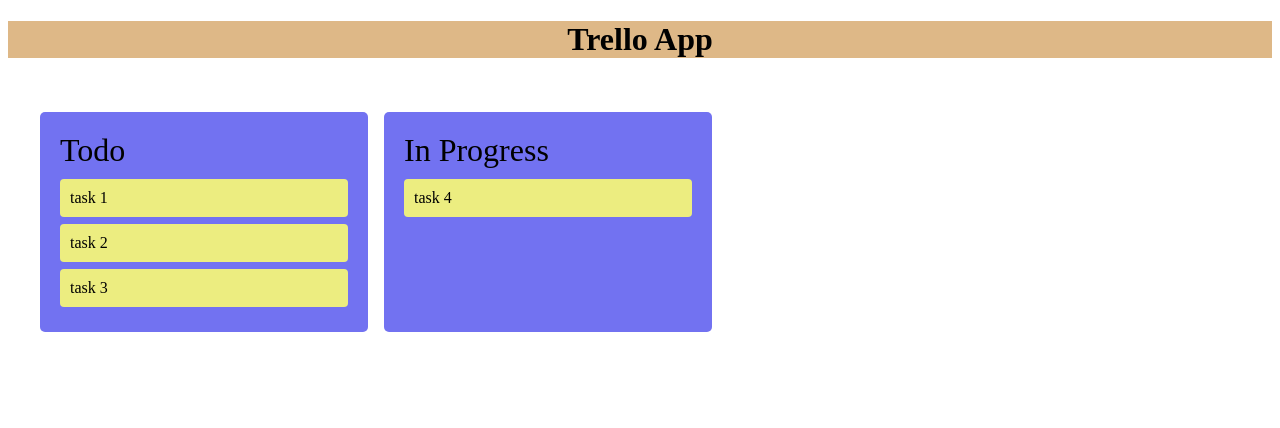
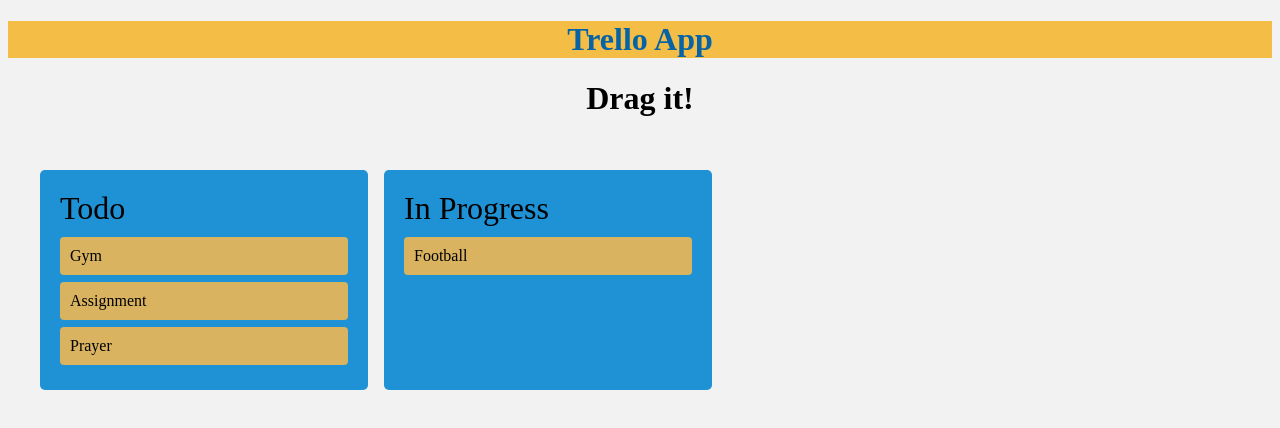
Before and after one commit to ZaidiSahab/Trello-App, a plain HTML site: page UpdatedTrello.html in a window 1280 px wide. Drawn offline with Linux system fonts and the light colour scheme.

Commit message:
Trello app completed with basic features will add more features in upcoming days

```diff
--- a/UpdatedTrello.html
+++ b/UpdatedTrello.html
@@ -8,10 +8,16 @@
 
 </head>
 <style>
+    body {
+
+        background-color: #f2f2f2;
+    }
+
     .title {
         display: flex;
         justify-content: center;
-        background-color: burlywood;
+        background-color: rgb(244, 189, 69);
+        color: #0663a5;
     }
 
     .app {
@@ -30,7 +36,7 @@
         min-width: 18em;
         min-height: 5em;
         border-radius: 5px;
-        background-color: rgb(114, 114, 241);
+        background-color: #1e92d5;
         padding: 20px;
     }
 
@@ -41,34 +47,39 @@
     }
 
     .app .column .inp {
-        background-color: rgb(236, 237, 128);
+        background-color: rgb(217, 179, 96);
         border-radius: 4px;
         padding: 10px;
         margin-top: 7px;
         margin-bottom: 5px;
 
     }
+
+    .app .column-dropable {
+        background-color: rgb(45, 205, 205);
+    }
 </style>
 
 <body>
 
     <h1 class="title">Trello App</h1>
-
+    <center>
+        <h1>Drag it!</h1>
+    </center>
     <div class="app">
         <div class="column">
             <div class="col_heading">Todo</div>
-            <div class="inp" draggable="true">task 1</div>
-            <div class="inp" draggable="true">task 2</div>
-            <div class="inp" draggable="true">task 3</div>
+            <div class="inp" draggable="true">Gym</div>
+            <div class="inp" draggable="true">Assignment</div>
+            <div class="inp" draggable="true">Prayer</div>
 
 
 
         </div>
 
-
         <div class="column">
             <div class="col_heading">In Progress</div>
-            <div class="inp" draggable="true">task 4</div>
+            <div class="inp" draggable="true">Football</div>
 
 
 
@@ -98,19 +109,44 @@
 
                 columnElm.addEventListener("dragover", (event) => {
                     event.preventDefault();
+
+                    if (event.target.className.includes("column")) {
+                        event.target.classList.add("column-dropable")
+                    }
+
                 })
 
 
-            columnElm.addEventListener("drop", function (e) {
+                columnElm.addEventListener("dragleave", (event) => {
+                    event.preventDefault();
 
-                console.log("drop")
+                    if (event.target.className.includes("column")) {
+                        event.target.classList.remove("column-dropable")
+                    }
 
-                console.log("event.target.className", event.target.className)
-                onTheMoveELem = e.target
-                event.preventDefault();
+                })
 
 
-            })}
+                columnElm.addEventListener("drop", function (e) {
+
+                    console.log("drop")
+
+                    console.log("event.target.className", e.target.className)
+
+
+
+                    if (e.target.className.includes("column")) {
+
+                        e.target.appendChild(onTheMoveELem)
+                        event.target.classList.remove("column-dropable")
+                    }
+
+
+
+
+
+                })
+            }
         )
 
 
```
